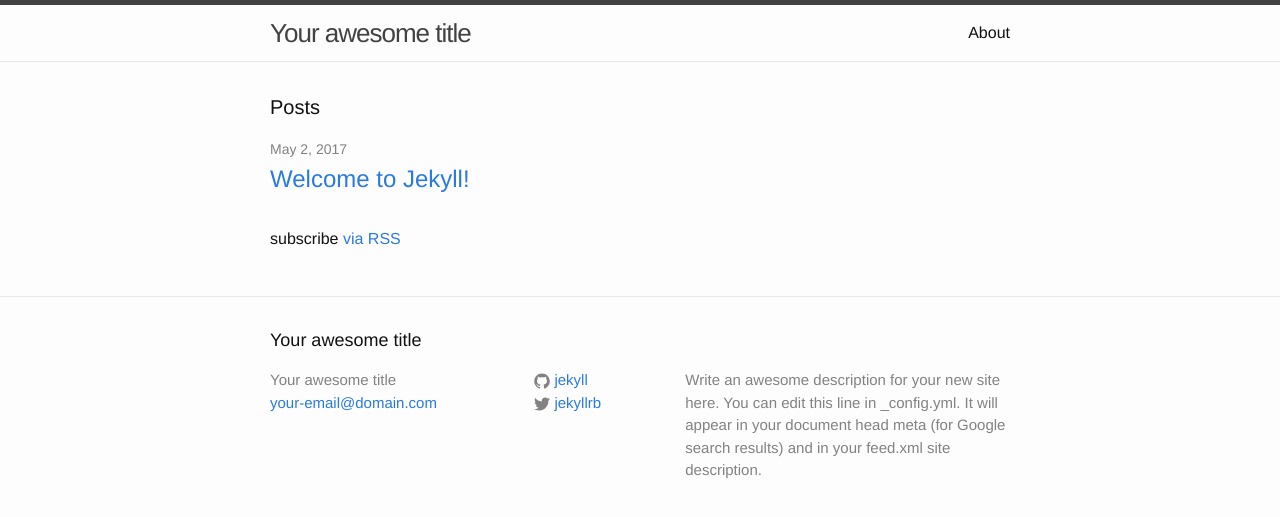
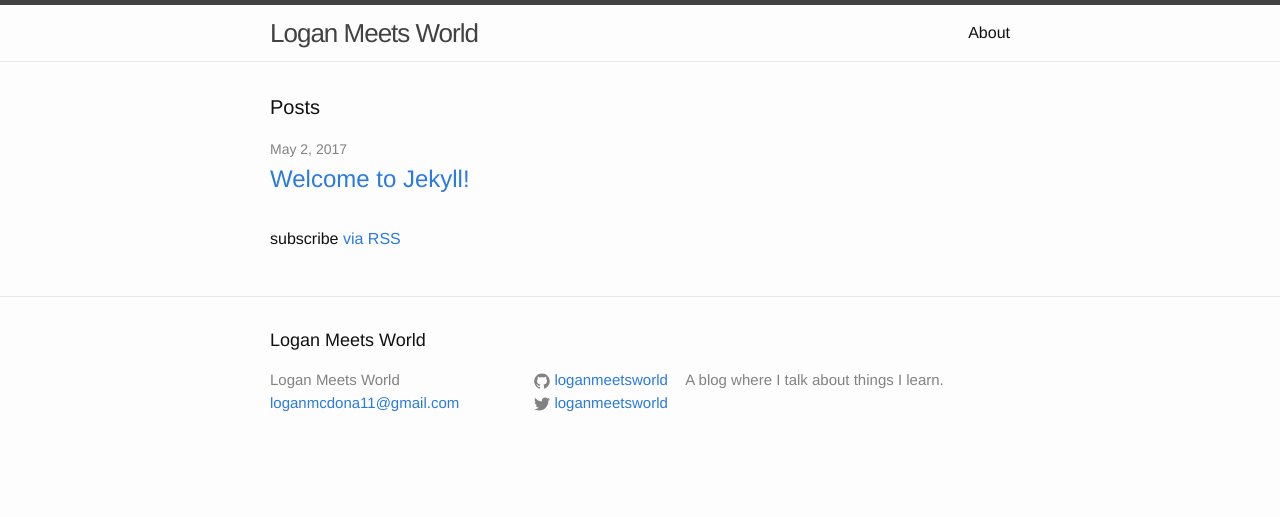
Before and after one commit to ghazaal71/loganmeetsworld, a Jekyll site: the page built from index.html, in a window 1280 px wide. Shown: the top 517 px of the page. Built offline with Jekyll 4.4.1, drawn with Linux system fonts in a browser that asks for light colours.

Commit message:
add new config

```diff
--- a/_config.yml
+++ b/_config.yml
@@ -6,16 +6,14 @@
 # 'jekyll serve'. If you change this file, please restart the server process.
 
 # Site settings
-title: Your awesome title
-email: your-email@domain.com
+title: Logan Meets World
+email: loganmcdona11@gmail.com
 description: > # this means to ignore newlines until "baseurl:"
-  Write an awesome description for your new site here. You can edit this
-  line in _config.yml. It will appear in your document head meta (for
-  Google search results) and in your feed.xml site description.
+  A blog where I talk about things I learn.
 baseurl: "" # the subpath of your site, e.g. /blog
-url: "http://yourdomain.com" # the base hostname & protocol for your site
-twitter_username: jekyllrb
-github_username:  jekyll
+url: "http://loganmeetsworld.com" # the base hostname & protocol for your site
+twitter_username: loganmeetsworld
+github_username:  loganmeetsworld
 
 # Build settings
 markdown: kramdown
```
